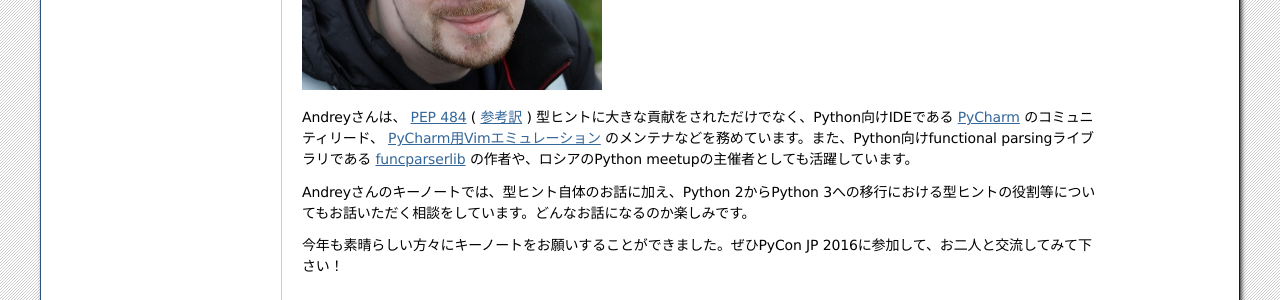
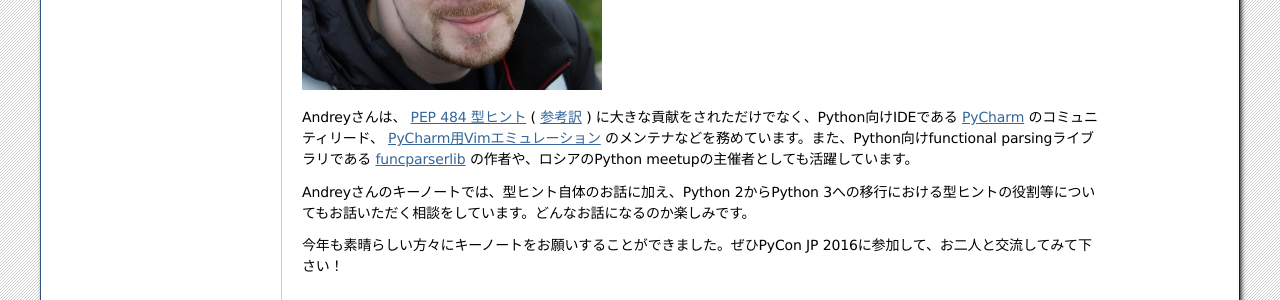
Before and after one commit to pyconjp/shoeisha2016, a Sphinx documentation site: the page built from source/beforereport_01_pyconjp.rst, in a window 1280 px wide and 900 px high, scrolled down 3130 px. Shown: the part 386-686 px from the top of the window. Built offline with Sphinx 7.4.7, drawn with Linux system fonts in a browser that asks for light colours.

Commit message:
Small fix

```diff
--- a/source/beforereport_01_pyconjp.rst
+++ b/source/beforereport_01_pyconjp.rst
@@ -108,7 +108,7 @@ Jessicaさんは、起業家として、ソフトウェアエンジニアとし
 
 .. image:: /_static/beforereport_01_pyconjp/andrey_profile.jpg
 
-Andreyさんは、 `PEP 484 <https://www.python.org/dev/peps/pep-0484/>`_ ( `参考訳 <http://qiita.com/t2y/items/f95f6efe163b29be59af>`_ ) 型ヒントに大きな貢献をされただけでなく、Python向けIDEである `PyCharm <https://www.jetbrains.com/pycharm/>`_ のコミュニティリード、 `PyCharm用Vimエミュレーション <https://github.com/JetBrains/ideavim>`_ のメンテナなどを務めています。また、Python向けfunctional parsingライブラリである `funcparserlib <https://github.com/vlasovskikh/funcparserlib>`_ の作者や、ロシアのPython meetupの主催者としても活躍しています。
+Andreyさんは、 `PEP 484 型ヒント <https://www.python.org/dev/peps/pep-0484/>`_ ( `参考訳 <http://qiita.com/t2y/items/f95f6efe163b29be59af>`_ ) に大きな貢献をされただけでなく、Python向けIDEである `PyCharm <https://www.jetbrains.com/pycharm/>`_ のコミュニティリード、 `PyCharm用Vimエミュレーション <https://github.com/JetBrains/ideavim>`_ のメンテナなどを務めています。また、Python向けfunctional parsingライブラリである `funcparserlib <https://github.com/vlasovskikh/funcparserlib>`_ の作者や、ロシアのPython meetupの主催者としても活躍しています。
 
 Andreyさんのキーノートでは、型ヒント自体のお話に加え、Python 2からPython 3への移行における型ヒントの役割等についてもお話いただく相談をしています。どんなお話になるのか楽しみです。
 
```
